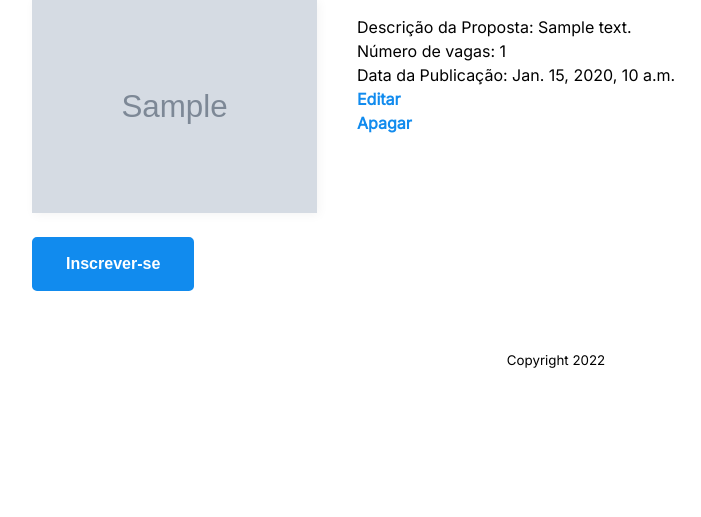
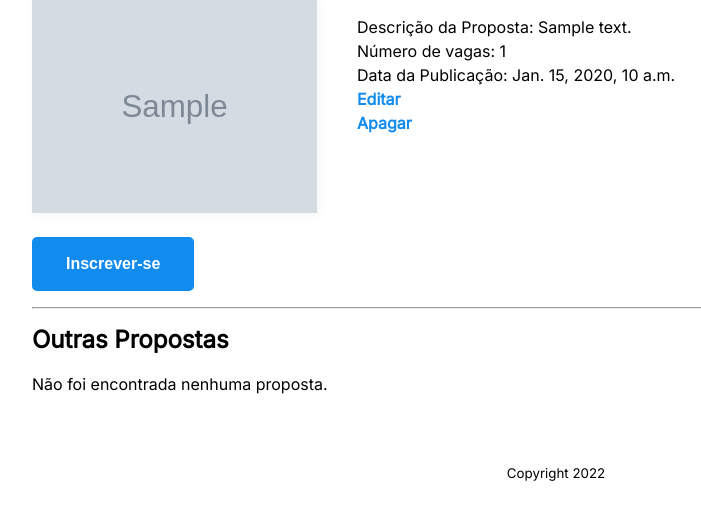
Before and after one commit to gabriel-ranieri/poli-empregos, a Django app: page /propostas/1/ in a window 1280 px wide. Shown: the part 476-993 px from the top of the page, without its empty margins (84-785 px from the left). Before the commit the page ends 844 px from the top, so only its background shows below. Run offline with Django 4.2, Linux system fonts and the light colour scheme; tables that the repository leaves empty hold one stand-in row (values such as "Sample post"); grey boxes marked "Sample" are stand-in pictures.

Commit message:
Finalizacao da etapa de propostas que nao depende de outras areas

```diff
--- a/propostas/models.py
+++ b/propostas/models.py
@@ -5,7 +5,7 @@
 class Propostas(models.Model):
     name = models.CharField(max_length=255) #name = name
     descricao = models.TextField() #descricao = descricao
-    logo_proposta = models.URLField(max_length=200, null=True) #logo_proposta = logo_proposta
+    logo_proposta = models.URLField(max_length=200) #logo_proposta = logo_proposta
     n_vagas = models.IntegerField() #numero de vagas disponíveis
     data_pub = models.DateTimeField()
 
--- a/propostas/templates/propostas/detail.html
+++ b/propostas/templates/propostas/detail.html
@@ -1,7 +1,7 @@
 {% extends 'base.html' %}
 
 {% block title %}
-{{ propostas.name }} ({{ propostas.descricao }}
+{{ propostas.name }}
 {% endblock title %}
 
 {% block content %}
@@ -19,4 +19,20 @@
 </section>
 <button type="submit">Inscrever-se</button>
 
+<hr>
+<h2>Outras Propostas</h2>
+{% if propostas_list %}
+<section class="lista-de-cards">
+    {% for propostas in propostas_list %}
+    <article class="small-card">
+        <a href="{% url 'propostas:detail' forloop.counter %}"><img src="{{ propostas.logo_proposta }}"
+            alt="Poster da Proposta {{ propostas.name}}"></a>
+        <p>{{ propostas.name }}</p>
+    </article>
+    {% endfor %}
+</section>
+{% else %}
+<p>Não foi encontrada nenhuma proposta.</p>
+{% endif %}
+
 {% endblock content %}
--- a/propostas/templates/propostas/search.html
+++ b/propostas/templates/propostas/search.html
@@ -17,7 +17,7 @@
     {% for propostas in propostas_list %}
     <article class="card">
         <img src="{{ propostas.logo_proposta }}" alt="Poster da proposta {{ propostas.name}}">
-        <p>{{ propostas.name }} ({{ propostas.descricao }})</p>
+        <p>{{ propostas.name }}</p>
     </article>
     {% endfor %}
 </section>
--- a/propostas/templates/propostas/update.html
+++ b/propostas/templates/propostas/update.html
@@ -16,6 +16,10 @@
         <label for=" id_logo_proposta">URL da logo da Proposta:</label>
         <input type="url" name="logo_proposta" id="id_logo_proposta" value="{{propostas.logo_proposta}}" />
     </p>
+    <p>
+        <label for="id_n_vagas">Número de Vagas:</label>
+        <input type="number" name="n_vagas" id="id_n_vagas" />
+    </p>
     <button type="submit">Atualizar</button>
 </form>
 
--- a/propostas/views.py
+++ b/propostas/views.py
@@ -49,6 +49,7 @@
         propostas.name = request.POST['name']
         propostas.descricao = request.POST['descricao']
         propostas_logo_proposta = request.POST['logo_proposta']
+        propostas_n_vagas = request.POST['n_vagas']
         propostas.save()
         return HttpResponseRedirect(
             reverse('propostas:detail', args=(propostas.id, )))
```
